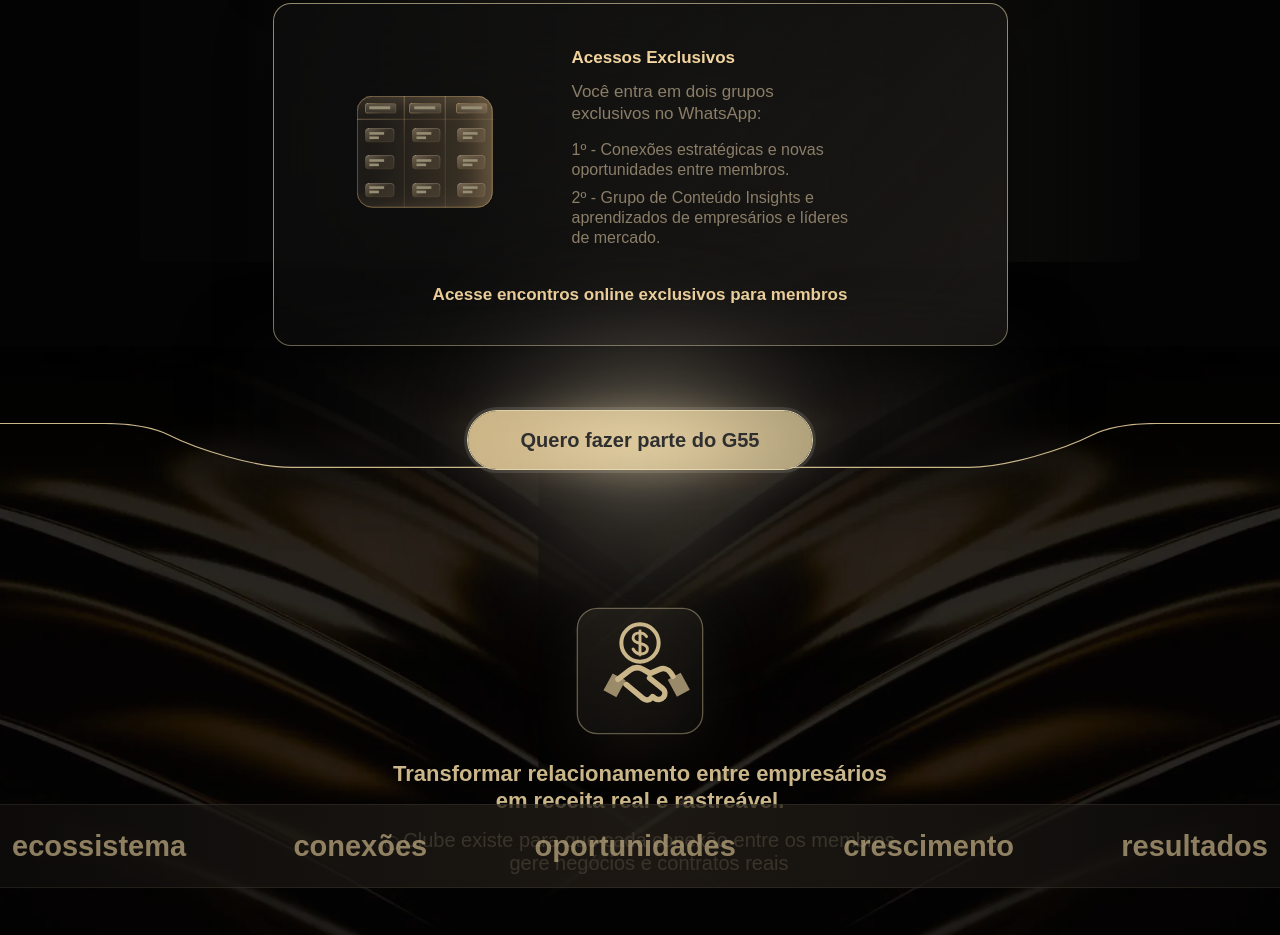
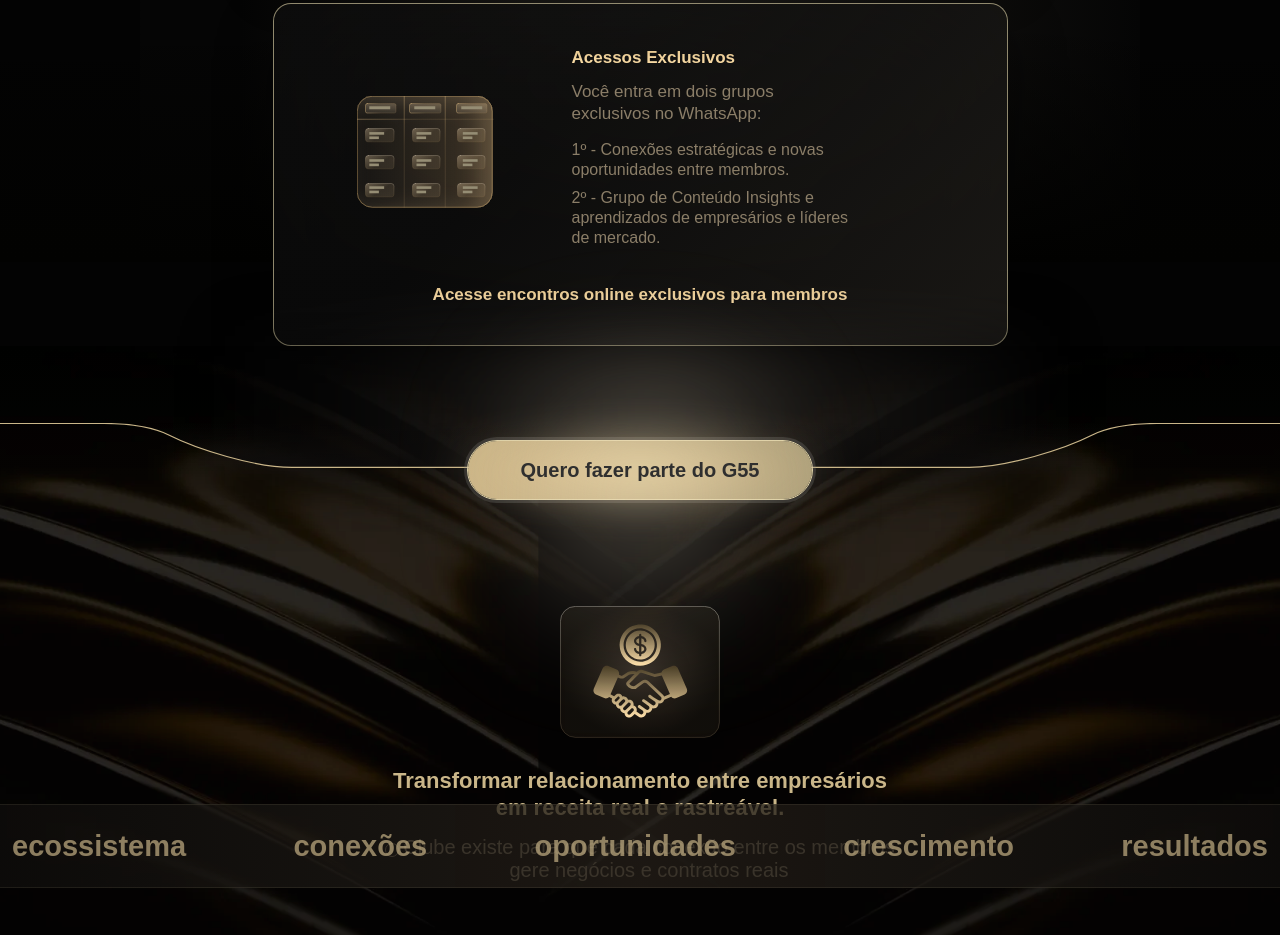
Before and after one commit to renandsgn/g55, a plain HTML site: page index.html in a window 1280 px wide. Shown: the part 1800-2735 px from the top of the page. Drawn offline with Linux system fonts and the light colour scheme.

Commit message:
ajustes front como funciona, e ajustes iniciais proposito 09h42

```diff
--- a/index.html
+++ b/index.html
@@ -156,24 +156,9 @@
 
             <div class="wrapper">
                 <div class="proposito-g55__content">
-                    <figure class="proposito-g55__icon" aria-hidden="true">
-                        <svg class="proposito-g55__icon-art" width="96" height="96" viewBox="0 0 96 96" fill="none" xmlns="http://www.w3.org/2000/svg">
-                            <rect x="1" y="1" width="94" height="94" rx="15" fill="url(#proposito-card)" fill-opacity="0.46" stroke="rgba(255, 236, 187, 0.34)" />
-                            <circle cx="48" cy="27" r="14" stroke="#CAB689" stroke-width="3" />
-                            <path d="M48 18V36M42.8 31.5C44 34 46 35.2 48.6 35.2C51.5 35.2 53.6 33.7 53.6 31.3C53.6 28.8 51.2 28.1 48.3 27.4C45.4 26.7 42.8 25.9 42.8 23.2C42.8 20.9 44.8 19.4 47.7 19.4C50.1 19.4 51.8 20.4 52.9 22.2" stroke="#CAB689" stroke-width="2.2" stroke-linecap="round" stroke-linejoin="round" />
-                            <path d="M31.5 54.2L40.3 47.5C43.2 45.3 47.1 45 50.3 46.8L54.4 49.1" stroke="#CAB689" stroke-width="4.2" stroke-linecap="round" stroke-linejoin="round" />
-                            <path d="M55.2 50L62.7 46.8C65.7 45.5 69.2 46.6 71 49.3L72.7 51.9" stroke="#CAB689" stroke-width="4.2" stroke-linecap="round" stroke-linejoin="round" />
-                            <path d="M37.6 58.1L50.2 68.6C52.2 70.3 55.1 70 56.8 68L57.4 67.2L59 68.4C61 70 64 69.7 65.6 67.6C67.2 65.6 66.9 62.7 64.9 61.1L55.2 53.3" stroke="#CAB689" stroke-width="4.2" stroke-linecap="round" stroke-linejoin="round" />
-                            <path d="M27.5 49.8L20.6 62.5L30.3 67.7L37.2 55" fill="#CAB689" fill-opacity="0.74" />
-                            <path d="M68.8 54.6L75.7 67.3L85.4 62.1L78.5 49.4" fill="#CAB689" fill-opacity="0.74" />
-                            <defs>
-                                <linearGradient id="proposito-card" x1="1" y1="1" x2="95" y2="95" gradientUnits="userSpaceOnUse">
-                                    <stop stop-color="#2A251E" />
-                                    <stop offset="1" stop-color="#0E0E0E" />
-                                </linearGradient>
-                            </defs>
-                        </svg>
-                    </figure>
+                    <div class="wrapper-icone">
+                        <img src="img/icone_proposito.svg" alt="">
+                    </div>
 
                     <h2 class="proposito-g55__title" id="proposito-g55-title">Transformar relacionamento entre empresários em receita real e rastreável.</h2>
 
--- a/less/home.less
+++ b/less/home.less
@@ -565,13 +565,13 @@ img {
         content: '';
         position: absolute;
         inset: 0;
-        background: url(../img/bg_como_funciona.svg);
+        background-image: linear-gradient(180deg, rgba(2, 2, 1, 0) 0%, #020201 100%), url(../img/bg_como_funciona.svg);
         pointer-events: none;
         max-width: 100%;
-        background-position: top center;
+        background-position: center 1000px, top center;
         background-color: #030303;
-        background-size: 1000px;
-        background-repeat: no-repeat;
+        background-size: 100% 240px, 1000px auto;
+        background-repeat: no-repeat, no-repeat;
 
         // top: ~"calc(-3% + -3vw)";
         top: ~"calc(-8% - .2vw + 32px)";
@@ -840,7 +840,8 @@ img {
 
         .cta-button {
             position: absolute;
-            top: ~"calc(55% - 5px + 1.5vw)";
+            // top: ~"calc(55% - 5px + 1.5vw)";
+            top: ~"calc(55% + 25px + 1.5vw)";
             left: 0;
             right: 0;
             z-index: 5;
@@ -1282,6 +1283,21 @@ img {
 
 @media screen and (min-width: 1400px) {
     .como-funciona::after {
-        background-size: ~"calc(1000px + 10vw)";
+        background-position: center ~"calc(1000px + 10vw)", top center;
+        background-size: 100% 240px, ~"calc(1000px + 10vw)" auto;
     }
 }
+
+
+
+
+/* Propósito */
+
+
+.proposito-g55 {
+    .wrapper-icone {
+        backdrop-filter: blur(8px);
+        display: table;
+        margin: 0 auto 30px;
+    }
+}
```
Also changed, not shown: css/home.css, img/bg_como_funciona.webp, img/icone_proposito.svg (added).
